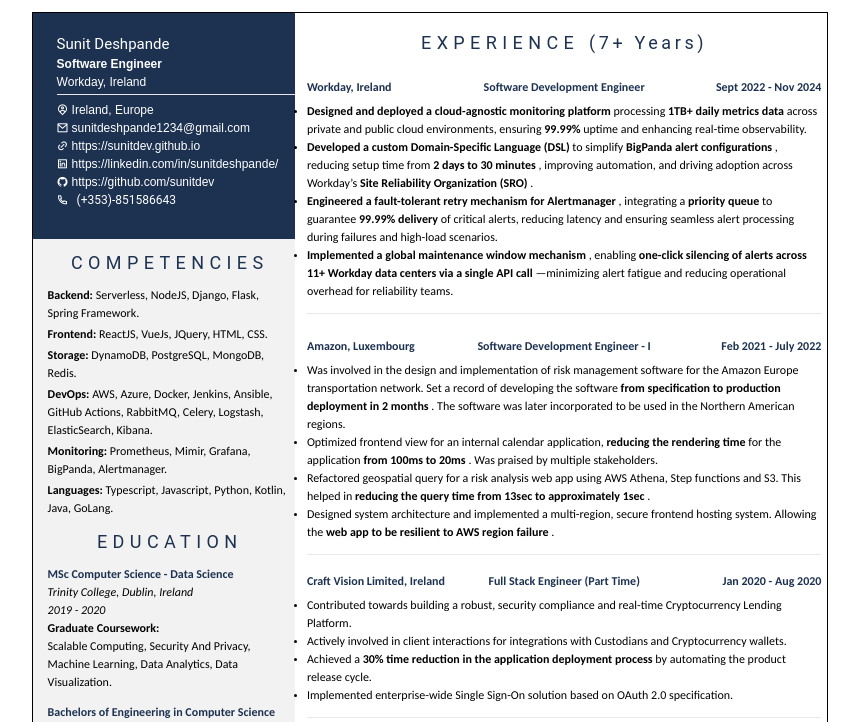
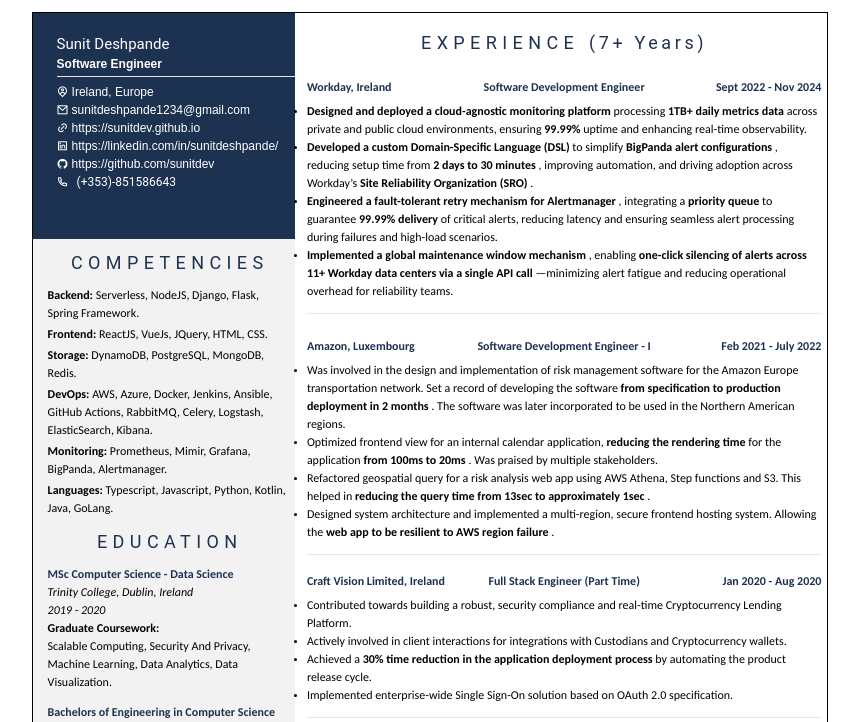
Before and after one commit to sunitdev/resume, a website built with Parcel: page src/index.html in a window 1280 px wide. Shown: the top 722 px of the page, without its empty margins (210-1069 px from the left). Built offline with nearby package versions, Linux system fonts and the light colour scheme; a web font is replaced by a local one.

```diff
--- a/src/index.html
+++ b/src/index.html
@@ -21,7 +21,6 @@
         <!-- Name And Designation   -->
         <h1 class="font-roboto text-xl">Sunit Deshpande</h1>
         <strong class="font-extrabold">Software Engineer</strong>
-        <span>Workday, Ireland</span>
         <hr class="mb-2 mt-1" />
 
         <!--  Contact Info   -->
```
